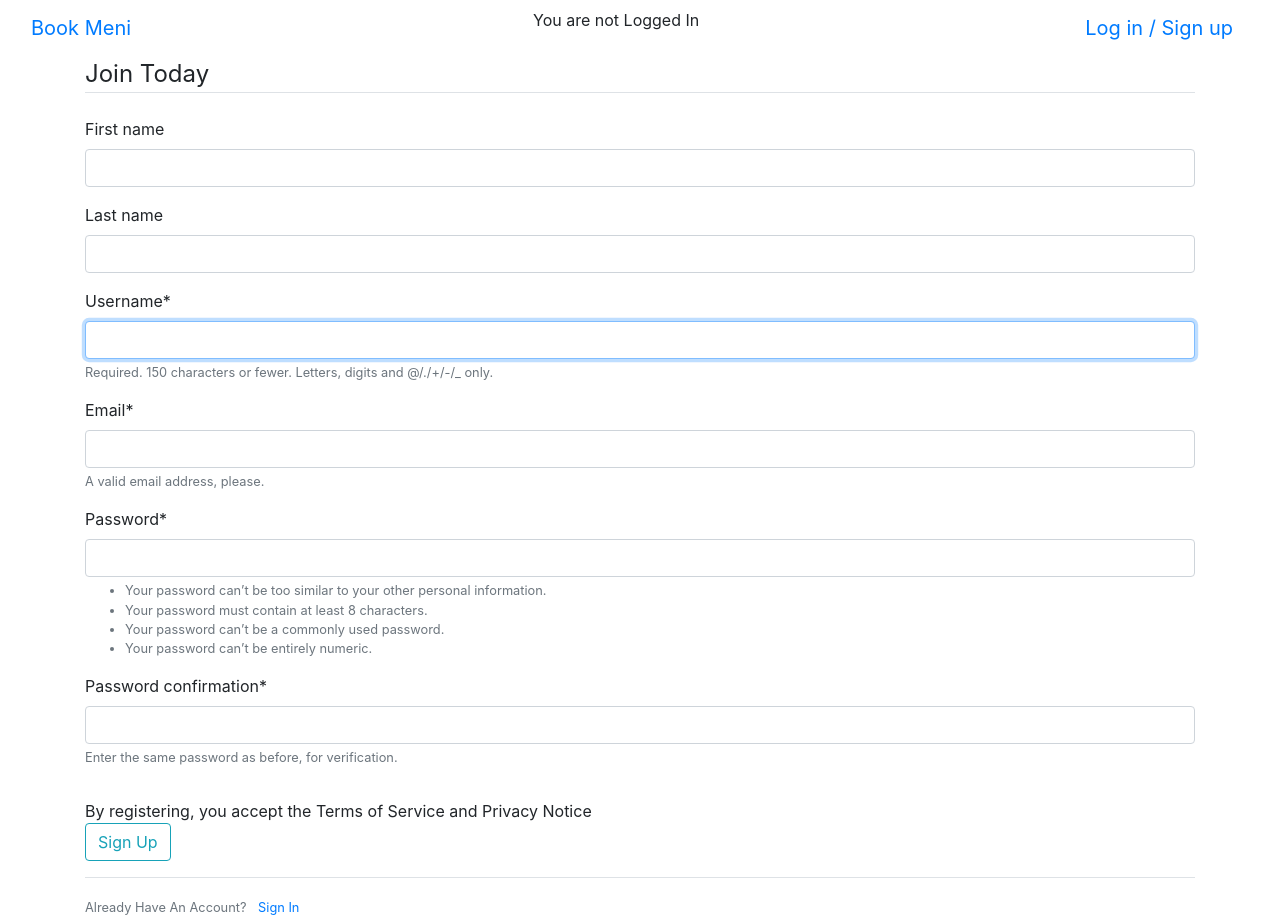
After one commit to AkzhanBerdi/bookMeni, a Django app: page /register/ in a window 1280 px wide. The commit adds this page. Run offline with Django 4.2, Linux system fonts and the light colour scheme; some libraries are stand-ins or nearby versions.

```diff
--- a/source/settings.py
+++ b/source/settings.py
@@ -50,6 +50,7 @@ INSTALLED_APPS = [
     'calender',
     'user',
     'crispy_forms',
+    'crispy_bootstrap4',
     ]
 
 CRISPY_TEMPLATE_PACK = 'bootstrap4'
@@ -158,7 +159,7 @@ REST_FRAMEWORK = {
 DEFAULT_AUTO_FIELD = 'django.db.models.BigAutoField'
 
 AUTHENTICATION_BACKENDS = [
-    'django.contrib.auth.backends.ModelBackend',
+    # 'django.contrib.auth.backends.ModelBackend',
     'allauth.account.auth_backends.AuthenticationBackend'
 ]
 
@@ -176,7 +177,7 @@ SOCIALACCOUNT_PROVIDERS = {
 
 SITE_ID = 2
 
-LOGIN_REDIRECT_URL = 'home'
+LOGIN_REDIRECT_URL = '/'
 LOGOUT_REDIRECT_URL = 'home'
 
 MEDIA_ROOT = os.path.join(BASE_DIR, 'media')
--- a/source/urls.py
+++ b/source/urls.py
@@ -17,7 +17,6 @@ Including another URLconf
 from django.contrib import admin
 from django.urls import path, include
 from django.views.generic import TemplateView
-from django.contrib.auth.views import LogoutView
 from django.conf.urls.static import static
 from django.conf import settings
 from calender import views
@@ -25,13 +24,10 @@ from user import views as user
 
 urlpatterns = [
     path('admin/', admin.site.urls),
+    path('', TemplateView.as_view(template_name='index.html'), name='home'),
+
+    path('account/', include('allauth.urls')),
     path('calendar/', include(('calender.urls', 'calender'), namespace='calender')),
-    path('user/', include(('user.urls', 'user'), namespace='user')),
-    path('', TemplateView.as_view(template_name='index.html'), name='home'),
-    # path('account/', include('django.contrib.auth.urls'), name='login'),
-    path('account/', include('allauth.urls')),
-    path('logout/', LogoutView.as_view()),
-    path('login/', user.UserLoginView.as_view(), name='login.html'),
-    path('password-change/', user.ChangePasswordView.as_view(), name='password_change'),
-    path('profile/<username>',user.profile, name='profile'),
+    path('', include('user.urls')),
+
 ] + static(settings.MEDIA_URL, document_root=settings.MEDIA_ROOT)
--- a/templates/account/change_password.html
+++ b/templates/account/change_password.html
@@ -48,7 +48,7 @@
                                                 </div>
                                             </div>
                                         </div>
-                                        <div class="form-now">
+                                        <div class="form-row">
                                             <div class="col-md-10 offset-md-1">
                                                 <div class="form-group">
                                                     <label class="small mb-1" for="id_new_password2">New Password Confirmation</label>
--- /dev/null
+++ b/templates/account/register.html
@@ -0,0 +1,25 @@
+<!-- django_project/users/templates/register.html -->
+{% extends "base.html" %}
+{% load crispy_forms_tags %}
+{% block content %}
+    <div class="content-section">
+        <form method="POST">
+            {% csrf_token %}
+            <fieldset class="form-group">
+                <legend class="border-bottom mb-4">Join Today</legend>
+                {{ form|crispy }}
+            </fieldset>
+
+            By registering, you accept the Terms of Service and Privacy Notice
+
+            <div class="form-group">
+                <button class="btn btn-outline-info" type="submit">Sign Up</button>
+            </div>
+        </form>
+        <div class="border-top pt-3">
+            <small class="text-muted">
+                Already Have An Account? <a class="ml-2" href="{% url 'account_login' %}">Sign In</a>
+            </small>
+        </div>
+    </div>
+{% endblock content %}
--- a/templates/base.html
+++ b/templates/base.html
@@ -10,15 +10,16 @@
 </head>
 <body>
 
-    <nav class="navbar-default.navbar-static-top">
+    <nav class="navbar bg-body-tertiary">
         <div class="container-fluid">
           <a class="navbar-brand" href="{% url 'home' %}">Book Meni</a>
           {% if user.is_authenticated %}
+          <a class="navbar-brand" href="{% url 'profile' user.username %}">My_Profile</a>
             <p>Welcome, You are logged in as {{ user.username }}</p>
-            <p><a class="navbar-brand" href="{% url 'account_logout' %}?next={{ request.path }}">Log Out</a></p>
+            <p><a class="navbar-brand" href="{% url 'logout' %}">Log Out</a></p>
           {% else %}
           <p>You are not Logged In</p>
-          <a class="navbar-brand" href="{% url 'account_login' %}?next={{ request.path }}">Log in / Sign up</a>
+          <a class="navbar-brand" href="{% url 'account_login' %}">Log in / Sign up</a>
           {% endif %}
         </div>
     </nav>
--- a/user/forms.py
+++ b/user/forms.py
@@ -1,7 +1,23 @@
 from django import forms
 
 from django.contrib.auth.models import User
+from django.contrib.auth.forms import UserCreationForm
+from django.contrib.auth import get_user_model
 from .models import Profile
+
+class UserRegistrationForm(UserCreationForm):
+    email = forms.EmailField(help_text='A valid email address, please.', required=True)
+
+    class Meta:
+        model = get_user_model()
+        fields = ['first_name', 'last_name', 'username', 'email', 'password1', 'password2']
+
+    def save(self, commit=True):
+        user = super(UserRegistrationForm, self).save(commit=False)
+        user.email = self.cleaned_data['email']
+        if commit:
+            user.save()
+        return user
 
 
 class UpdateUserForm(forms.ModelForm):
@@ -16,11 +32,13 @@ class UpdateUserForm(forms.ModelForm):
         fields = ['username', 'email']
 
 class UpdateProfileForm(forms.ModelForm):
-    # first_name = forms.CharField(widget=forms.CharField(attrs={'class': 'form-control', 'row': 1}))
-    # last_name = forms.CharField(widget=forms.CharField(attrs={'class': 'form-control', 'row': 1}))
+    user = forms.CharField(widget=forms.TextInput(attrs={'class': 'form-control', 'row': 1}))
+    first_name = forms.CharField(widget=forms.TextInput(attrs={'class': 'form-control', 'row': 1}))
+    last_name = forms.CharField(widget=forms.TextInput(attrs={'class': 'form-control', 'row': 1}))
     avatar = forms.ImageField(widget=forms.FileInput(attrs={'class': 'form-control-file'}))
     bio = forms.CharField(widget=forms.Textarea(attrs={'class': 'form-control', 'row': 5}))
+    # email = forms.CharField(widget=forms.TextInput(attrs={'class': 'form-control', 'row': 1}))
 
     class Meta:
         model = Profile
-        fields = ['avatar', 'bio']
+        exclude = ['id']
--- a/user/urls.py
+++ b/user/urls.py
@@ -1,9 +1,14 @@
 from django.urls import include, path
 from django.conf.urls.static import static
-from .views import UserLoginView, UserRegisterView
+from .views import UserRegisterView, UserLoginView, ChangePasswordView, profile, register
+from django.contrib.auth.views import LogoutView
 
 urlpatterns = [
-    path('login/', UserLoginView.as_view(), name='login.html'),
-    path('register/', UserRegisterView.as_view(), name='register')
+
+    path('register/', register, name='register'),
+    path('login/', UserLoginView.as_view(), name='login'),
+    path('logout/', LogoutView.as_view(), name='logout'),
+    path('passzword-change/', ChangePasswordView.as_view(), name='password_change'),
+    path('profile/<username>', profile, name='profile'),
+
 ]
-# + static(settings.MEDIA_URL, document_root=settings.MEDIA_ROOT)
--- a/user/views.py
+++ b/user/views.py
@@ -8,7 +8,7 @@ from rest_framework.views import APIView
 from django.contrib.auth.models import User
 from django.contrib.auth.decorators import login_required
 from django.contrib.auth.views import PasswordChangeView
-from django.contrib.auth import get_user_model
+from django.contrib.auth import get_user_model, login, logout
 from django.contrib.messages.views import SuccessMessageMixin
 from django.contrib import messages
 from django.shortcuts import render, redirect
@@ -18,20 +18,33 @@ from django.db import transaction
 
 
 from .constants import ResponseMessage
-from .forms import UpdateProfileForm, UpdateUserForm
+from .forms import UpdateProfileForm, UpdateUserForm, UserRegistrationForm
 
 from allauth.account.views import LoginView
 
 
-# def profile(request, username):
-#     if request.method == 'POST':
-#         pass
+def register(request):
+    if request.user.is_authenticated:
+        return redirect('/')
 
-#     user = get_user_model().objects.filter(username=username).first()
-#     if user:
-#         form = UpdateUserForm(instance=user)
-#         return render(request, 'user/profile.html', context={'form': form})
-#     return redirect('home')
+    if request.method == 'POST':
+        form = UserRegistrationForm(request.POST)
+        if form.is_valid():
+            user = form.save()
+            login(request, user)
+            return redirect('/')
+        else:
+            for error in list(form.errors.values()):
+                print(request, error)
+
+    else:
+        form = UserRegistrationForm()
+
+    return render(
+        request = request,
+        template_name = 'account/register.html',
+        context = {'form': form}
+    )
 
 class ChangePasswordView(SuccessMessageMixin, PasswordChangeView):
     template_name = 'account/change_password.html'
@@ -41,35 +54,37 @@ class ChangePasswordView(SuccessMessageMixin, PasswordChangeView):
 
 @login_required
 def profile(request, username):
+
     if request.method == 'POST':
         user = request.user
-        user_form = UpdateUserForm(request.POST, instance=request.user)
-        profile_form = UpdateProfileForm(request.POST, request.FILES, instance=request.user.profile)
+        # user_form = UpdateUserForm(request.POST, instance=request.user)
+        profile_form = UpdateProfileForm(request.POST, request.FILES, instance=user)
 
-        if user_form.is_valid() and profile_form.is_valid():
-            user_form.save()
+        if profile_form.is_valid():
+            # user_form.save()
             profile_form.save()
-            messages.success(request, 'Your profile is updated successfully')
-            return redirect('profile', user_form.username)
-        else:
-            user_form = UpdateUserForm(instance=request.user)
-            profile_form = UpdateProfileForm(instance=request.user.profile)
+            messages.success(request, f'{profile_form} Your profile is updated successfully')
+            return redirect('profile', profile_form.username)
+        # else:
+        #     # user_form = UpdateUserForm(instance=request.user)
+        #     profile_form = UpdateProfileForm(instance=request.user.profile)
 
-        return render(request, 'account/profile.html', {'user_form': user_form, 'profile_form': profile_form})
+        for error in list(profile_form.errors.values()):
+            messages.error(request, error)
+
+        # return render(request, 'account/profile.html', {'user_form': user_form, 'profile_form': profile_form})
 
     user = get_user_model().objects.filter(username=username).first()
     if user:
-        form = UpdateUserForm(instance=user)
+        form = UpdateProfileForm(instance=user)
+        form.fields['bio'].widget.attrs = {'rows': 1}
         return render(request, 'account/profile.html', context={'form': form})
+
     return redirect('home')
+    # return render(request, 'profile.html',{'user': user})
+
 
 class UserLoginView(ObtainAuthToken):
-
-    """
-    def get(self, request, *args, **kwargs):
-         Login page for user
-
-        """
 
     def post(self, request, *args, **kwargs):
         """ Checks for the login details of the user and sends the Token if successfully authenticated.
```
Also changed, not shown: templates/account/login.html (+22 -36 lines), templates/account/logout.html (added, +9 -0 lines), templates/account/profile.html (+6 -6 lines), media/profile_images/5349263.png (added).
